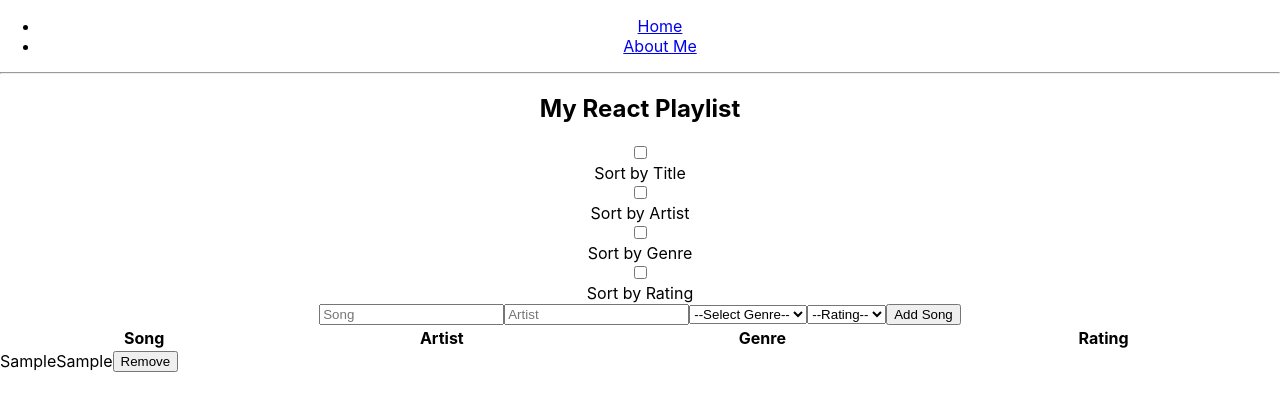
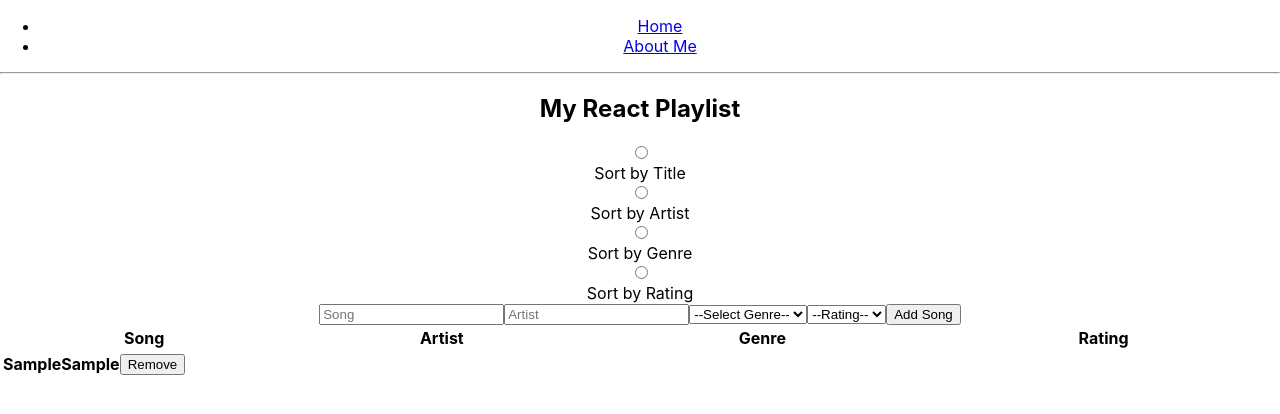
Before and after one commit to Klein93/EindopdrachtReact, a React (Create React App) app in the folder my-playlist-app/: page / in a window 1280 px wide. Both pictures are taken after typing "Sample", "Sample" into the empty fields and a click on the button "Add Song". Shown: the top 414 px of the page. Built offline with nearby package versions, Linux system fonts and the light colour scheme.

Commit message:
about me aangepast

```diff
--- a/my-playlist-app/src/components/Checkbox.js
+++ /dev/null
@@ -1,11 +0,0 @@
-import React from "react"
-
-function Checkbox(props) {
-    return (
-        <div>
-            <input name="sorting" type="checkbox" onChange={props.sortFunction}></input>
-        </div>
-    )
-}
-
-export default Checkbox
--- a/my-playlist-app/src/components/ListItem.js
+++ b/my-playlist-app/src/components/ListItem.js
@@ -3,13 +3,13 @@ import React from "react"
 
 function ListItem(props) {
     return (
-        <div style={{ display: `flex`, width: "100%", justifyContent: "spaceAround" }}>
+        <th style={{ display: `flex`, width: "100%", justifyContent: "spaceAround" }}>
             <div>{props.title}</div>
             <div>{props.artist}</div>
             <div>{props.genre}</div>
             <div>{props.rating}</div>
             <button onClick={() => props.removeSong(props.id)}>Remove</button>
-        </div>
+        </th>
     )
 
 }
--- a/my-playlist-app/src/components/NavigationMenu.js
+++ b/my-playlist-app/src/components/NavigationMenu.js
@@ -51,8 +51,9 @@ function AboutMe() {
             <p>Hi, thank you for visiting this page.
             My name is Bram and I am the developer of this little project.
             I had a great time creating this app and also learned some new cool stuff about routing too.
-            Although the app itself looks a bit weird, I am proud to make it this far.
-            P.S.: not all the songs in the playlist are real songs that I actually enjoy.
+            React is not very hard to learn once you understand Javascript, but it takes effort to understand the
+            concept of props and components and how to use it.
+            Although the app itself looks a bit weird, I am proud to make it this far. Enjoy!
             </p>
         </div>
     );
--- /dev/null
+++ b/my-playlist-app/src/components/Radiobutton.js
@@ -0,0 +1,11 @@
+import React from "react"
+
+function Radiobutton(props) {
+    return (
+        <div>
+            <input name="sorting" type="radio" onChange={props.sortFunction}></input>
+        </div>
+    )
+}
+
+export default Radiobutton
--- a/my-playlist-app/src/components/SongList.js
+++ b/my-playlist-app/src/components/SongList.js
@@ -11,9 +11,13 @@ function SongList(props) {
             genre={song.genre} rating={song.rating} removeSong={props.removeSong} />)
 
     return (
-        <div>
-            {songItems}
-        </div>
+        <table style={{ width: `100%` }}>
+            <tbody>
+                <tr>
+                    {songItems}
+                </tr>
+            </tbody>
+        </table>
     )
 
 }
--- a/my-playlist-app/src/components/SongOverview.js
+++ b/my-playlist-app/src/components/SongOverview.js
@@ -1,7 +1,7 @@
 import React from "react"
 import SongForm from "./SongForm"
 import SongList from "./SongList"
-import Checkbox from "./Checkbox"
+import Radiobutton from "./Radiobutton"
 
 class SongOverview extends React.Component {
 
@@ -74,10 +74,10 @@ class SongOverview extends React.Component {
     render() {
         return (
             <div>
-                <Checkbox sortFunction={this.sortTitle} />Sort by Title
-                <Checkbox sortFunction={this.sortArtist} />Sort by Artist
-                <Checkbox sortFunction={this.sortGenre} />Sort by Genre
-                <Checkbox sortFunction={this.sortRating} />Sort by Rating
+                <Radiobutton sortFunction={this.sortTitle} />Sort by Title
+                <Radiobutton sortFunction={this.sortArtist} />Sort by Artist
+                <Radiobutton sortFunction={this.sortGenre} />Sort by Genre
+                <Radiobutton sortFunction={this.sortRating} />Sort by Rating
 
                 <SongForm addSong={this.addSong} />
                 <table style={{ width: `100%` }}>
```
